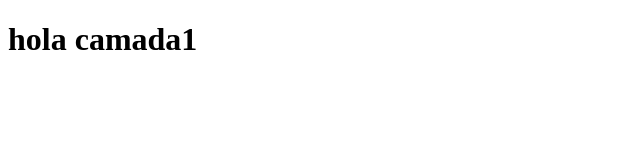
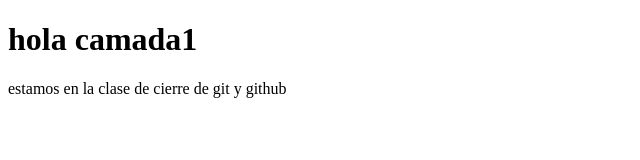
Before and after one commit to veronicajujuy/Clase6c1, a plain HTML site: page index.html in a window 1280 px wide. Shown: the whole page, without its empty margins (0-640 px from the left). Drawn offline with Linux system fonts and the light colour scheme.

Commit message:
Update index.html

```diff
--- a/index.html
+++ b/index.html
@@ -8,5 +8,6 @@
 </head>
 <body>
     <h1>hola camada1</h1>
+    <p> estamos en la clase de cierre de git y github </p>
 </body>
 </html>
```
